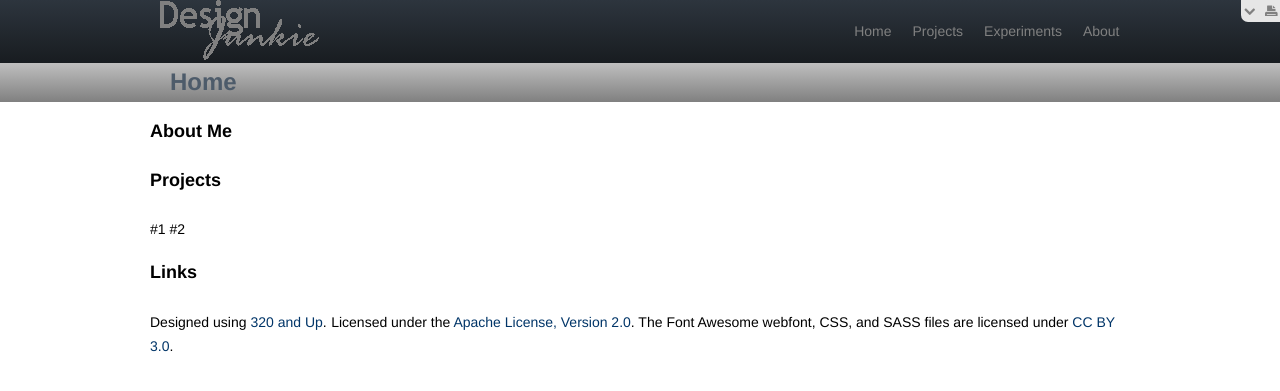
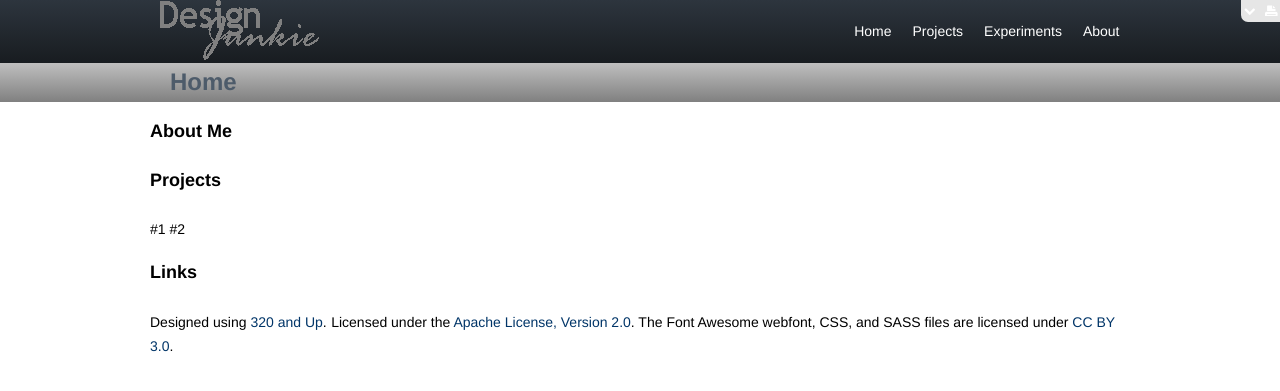
Before and after one commit to devlinjunker/design-junkie, a PHP site: page / in a window 1280 px wide. Shown: the top 391 px of the page. Run offline with PHP 8.4, Linux system fonts and the light colour scheme; some libraries are stand-ins or nearby versions.

Commit message:
main header font color grey->white

```diff
--- a/sass/_page.scss
+++ b/sass/_page.scss
@@ -24,7 +24,7 @@
 #banner{
 @include clearfix;
 @include basegrad;
-color : $grey;
+color : $white;
 
 	a{
 	color : inherit;
--- a/stylesheets/screen.css
+++ b/stylesheets/screen.css
@@ -2467,7 +2467,7 @@
   background-image: -o-linear-gradient(top, #2d353e, #181c20);
   background-image: linear-gradient(top, #2d353e, #181c20);
   background-repeat: repeat-x;
-  color: gray;
+  color: white;
 }
 /* line 208, C:/Users/Devlin/Dropbox/CS Stuff/Web Development/design-junkie/sass/_mixins.scss */
 #banner:before, #banner:after {
```
